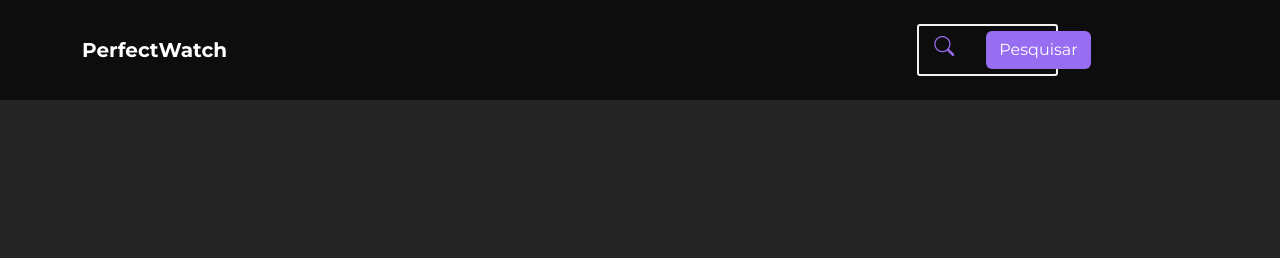
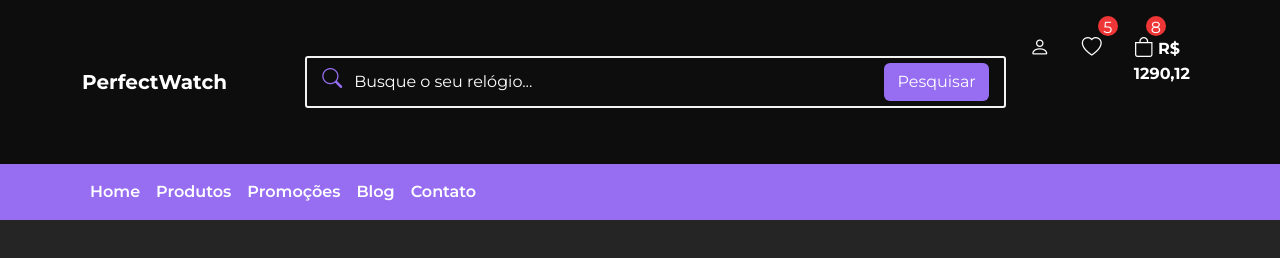
Before and after one commit to ThalitaJack0707/bootstrap-exemplo-de-uso, a plain HTML site: page ex12_projeto-perfectwatch/PerfectWatch (Completo)/PerfectWatch (Completo)/index.html in a window 1280 px wide. Drawn offline with nearby package versions, Linux system fonts and the light colour scheme.

Commit message:
navbar
css e html do navbar prontos

```diff
--- a/ex12_projeto-perfectwatch/PerfectWatch (Completo)/PerfectWatch (Completo)/css/styles.css
+++ b/ex12_projeto-perfectwatch/PerfectWatch (Completo)/PerfectWatch (Completo)/css/styles.css
@@ -9,6 +9,7 @@ body{
     color: #FFF;/* Cor do texto */
 }
 
+/* Classes para diferentes cores de fundo */
 .primary-bg-color{
     background-color: #252525;
 }
@@ -35,7 +36,6 @@ body{
 .light-color{
     color: #fcf5eb;
 }
-
 
 /* ___________________________________________________________ */
 /* Estilos para a barra de navegação (navbar) */
@@ -108,6 +108,19 @@ body{
     }
 }
 
+/* Ajusta o espaçamento entre itens da barra de navegação */
+#navbar-items{
+    justify-content: space-between;
+}
+
+/* Ajusta espaçamento quando a largura da tela é maior que 768px */
+@media(min-width: 768px) {
+    #navbar-items{
+        display: flex;
+        min-width: 80%;
+    }
+}
+
 /* Estilos para formulários de busca e newsletter */
 #search-form,
 #news-form {
@@ -116,7 +129,7 @@ body{
 }
 
 /* Ajusta largura e margem quando a largura da tela é maior que 768px */
-@media(min-width: 786px){
+@media(max-width: 768px){
     #search-form,
     #news-form {
         width: 50%;
--- a/ex12_projeto-perfectwatch/PerfectWatch (Completo)/PerfectWatch (Completo)/index.html
+++ b/ex12_projeto-perfectwatch/PerfectWatch (Completo)/PerfectWatch (Completo)/index.html
@@ -32,21 +32,82 @@
   <!-- Primira Barra de navegação -->
   <nav class="navbar navbar-expand-lg destaque py-4 px-2" id="navbar">
     <div class="container">
-      <!-- Marca ou Logo -->
+      <!-- Marca ou logo -->
       <a class="navbar-brand" href="#">PerfectWatch</a>
 
-       <!-- Itens de barra de navegação -->
+      <!-- Itens da barra de navegação -->
       <div id="navbar-items">
-          <div></div>
+        <div></div> <!-- Espaço vazio, usado para fazer a divisão de layout -->
 
         <!-- Formulário de Busca -->
         <form class="d-flex" id="search-form">
-            <i class="bi bi-search primary-color"></i>
-            <input class="form-control me-2" type="search" placeholder="Busque o seu relógio..."
-            aria-label="Search">
+          <i class="bi bi-search primary-color"></i><!-- Ícone de pesquisa -->
+          <input class="form-control me-2" type="search" placeholder="Busque o seu relógio..." aria-label="Search">
           <button class="btn secondary-bg-color" type="submit">Pesquisar</button>
         </form>
+
+        <!-- Ícones da barra de navegação -->
+        <ul class="navbar-nav mb-2 mb-lg-0">
+          <li class="nav-item">
+            <a class="nav-link" href="#">
+              <i class="bi bi-person"></i> <!--link para perfil do usuário -->
+            </a>
+          </li>
+          <li class="nav-item">
+            <a class="nav-link" href="#">
+              <i class="bi bi-heart"></i> <!--link para favoritos -->
+            </a>
+            <span class="qty-info">5</span> <!-- Quantidade de itens (ex: favoritos) -->
+          </li>
+          <li class="nav-item" id="bag-item">
+            <a class="nav-link" href="#">
+              <i class="bi bi-bag"></i> <!--link para o carrinho -->
+              <b>R$ 1290,12</b> <!-- Valor total do carrinho-->
+            </a>
+            <span class="qty-info">8</span> <!-- Quantidade de itens no carrinho-->
+          </li>
+        </ul>
       </div>
     </div>
+  </nav>
+
+  <!-- Barra de Navegação Inferior -->
+  <nav class="navbar navbar-expand-lg secondary-bg-color p-2" id="bottom-navbar-container">
+    <div class="container">
+      <!-- Botão para mostrar/esconder o menu -->
+      <button class="navbar-toggler" type="button" data-bs-toggle="collapse" data-bs-target="#bottom-navbar" aria-controls="bottom-navbar" aria-expanded="false" aria-label="Toggle navigation">
+        <i class="bi bi-list"></i> <!-- Ícone de lista (para menu mobile)-->
+      </button>
+
+      <!-- Itens do menu de navegação inferior -->
+      <ul class="navbar-nav mb-2 mb-lg-0 collapse navbar-collapse" id="bottom-navbar">
+        <li class="nav-item sobre">
+          <a class="nav-link" href="#">
+            Home
+          </a>
+        </li>
+        <li class="nav-item sobre">
+          <a class="nav-link" href="#">
+            Produtos
+          </a>
+        </li>
+        <li class="nav-item sobre">
+          <a class="nav-link" href="#">
+            Promoções
+          </a>
+        </li>
+        <li class="nav-item sobre">
+          <a class="nav-link" href="#">
+            Blog
+          </a>
+        </li>
+        <li class="nav-item sobre">
+          <a class="nav-link" href="#">
+            Contato
+          </a>
+        </li>
+      </ul>
+    </div>
+  </nav>
 </body>
 </html>
```
Lines whose indentation alone changed are shown as unchanged.
